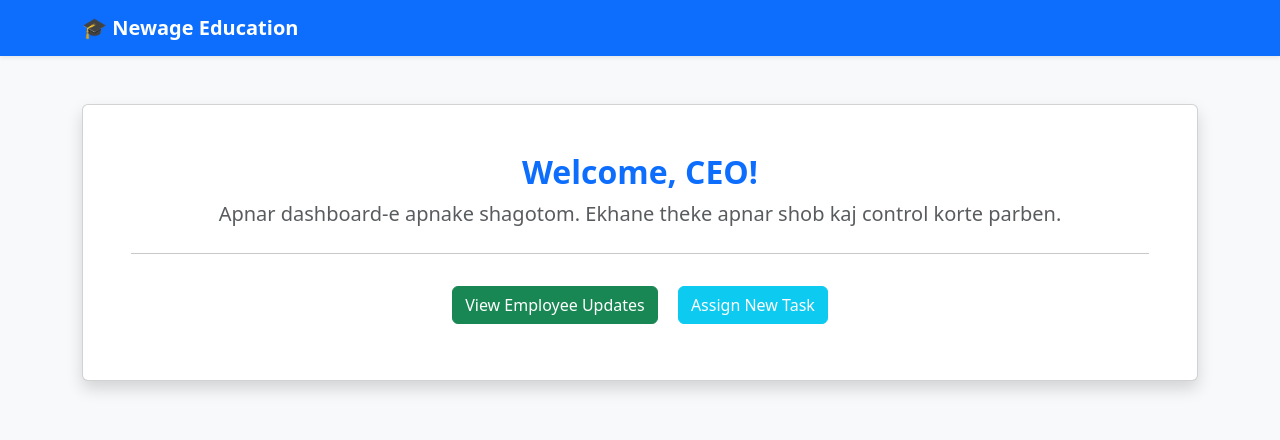
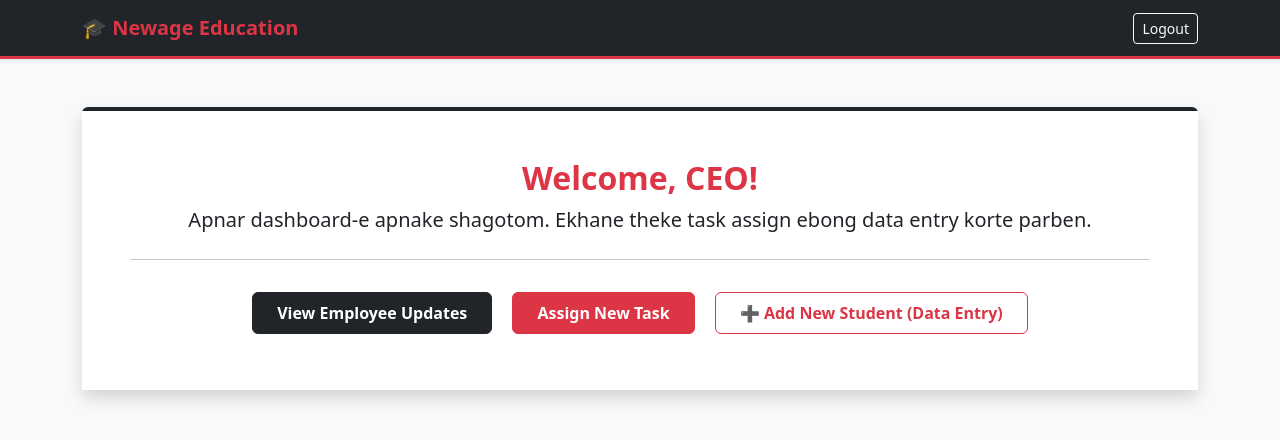
Before and after one commit to jmdidar9988/Newage_Education_Portal, a plain HTML site: page index.html in a window 1280 px wide. Drawn offline with nearby package versions, Linux system fonts and the light colour scheme.

Commit message:
Update index.html

```diff
--- a/index.html
+++ b/index.html
@@ -3,28 +3,31 @@
 <head>
     <meta charset="UTF-8">
     <meta name="viewport" content="width=device-width, initial-scale=1.0">
-    <title>Newage Education - Dashboard</title>
-    <!-- Nicher link ti Bootstrap er jadu niye asbe -->
+    <title>Newage Education - CEO Dashboard</title>
     <link href="https://cdn.jsdelivr.net/npm/bootstrap@5.3.0/dist/css/bootstrap.min.css" rel="stylesheet">
 </head>
 <body class="bg-light">
 
-    <!-- Uporer Navigation Bar -->
-    <nav class="navbar navbar-dark bg-primary shadow-sm">
+    <!-- Black Navbar with Red Bottom Border -->
+    <nav class="navbar navbar-dark bg-dark shadow-sm border-bottom border-danger border-3">
         <div class="container">
-            <a class="navbar-brand fw-bold" href="#">🎓 Newage Education</a>
+            <a class="navbar-brand fw-bold text-danger" href="#">🎓 Newage Education</a>
+            <a href="login.html" class="btn btn-sm btn-outline-light">Logout</a>
         </div>
     </nav>
 
-    <!-- Majhkhaner Main Content -->
+    <!-- Main Content -->
     <div class="container mt-5">
-        <div class="card shadow">
-            <div class="card-body text-center p-5">
-                <h2 class="text-primary fw-bold">Welcome, CEO!</h2>
-                <p class="text-muted fs-5">Apnar dashboard-e apnake shagotom. Ekhane theke apnar shob kaj control korte parben.</p>
-                <hr class="my-4">
-                <button class="btn btn-success m-2">View Employee Updates</button>
-                <button class="btn btn-info text-white m-2">Assign New Task</button>
+        <div class="card shadow border-0 border-top border-dark border-4">
+            <div class="card-body text-center p-5 bg-white">
+                <h2 class="text-danger fw-bold">Welcome, CEO!</h2>
+                <p class="text-dark fs-5">Apnar dashboard-e apnake shagotom. Ekhane theke task assign ebong data entry korte parben.</p>
+                <hr class="my-4 border-dark">
+
+                <!-- Black and Red Buttons -->
+                <button class="btn btn-dark m-2 px-4 py-2 fw-bold">View Employee Updates</button>
+                <button class="btn btn-danger m-2 px-4 py-2 fw-bold">Assign New Task</button>
+                <button class="btn btn-outline-danger m-2 px-4 py-2 fw-bold">➕ Add New Student (Data Entry)</button>
             </div>
         </div>
     </div>
```
